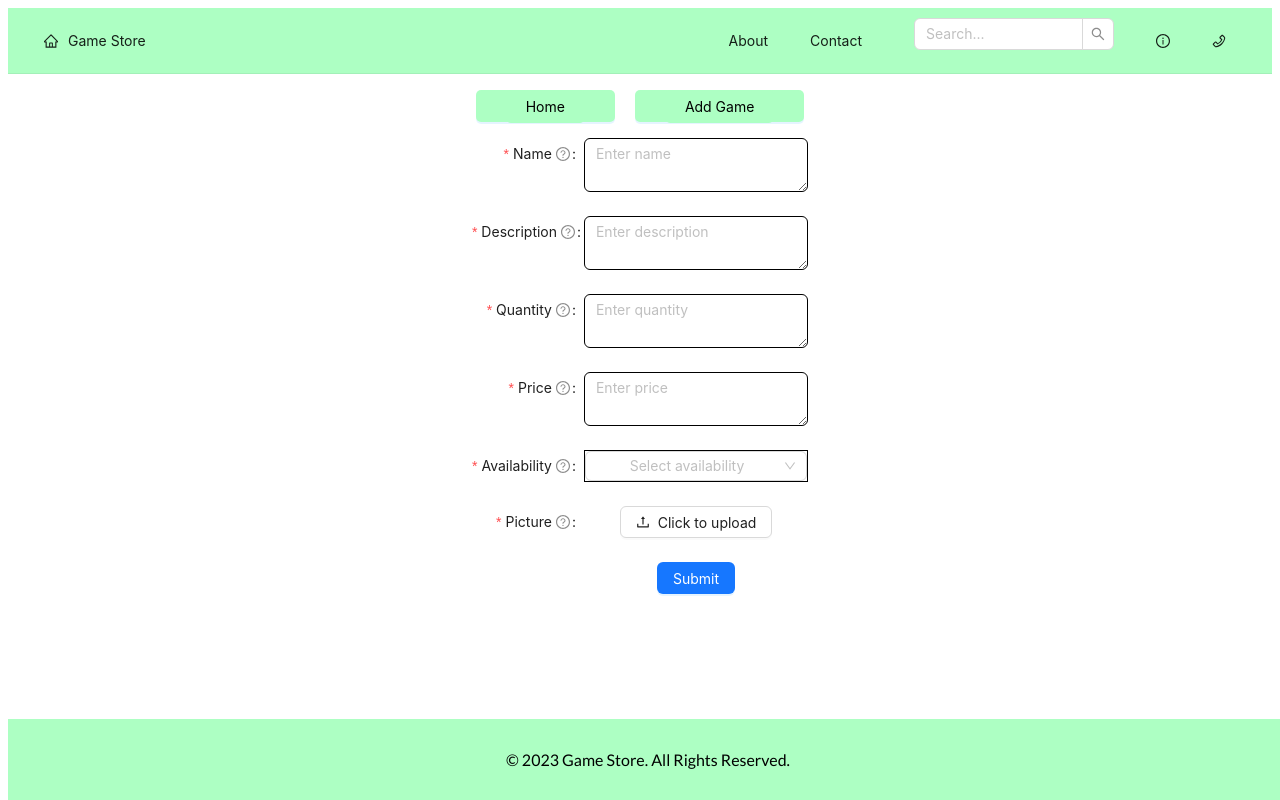
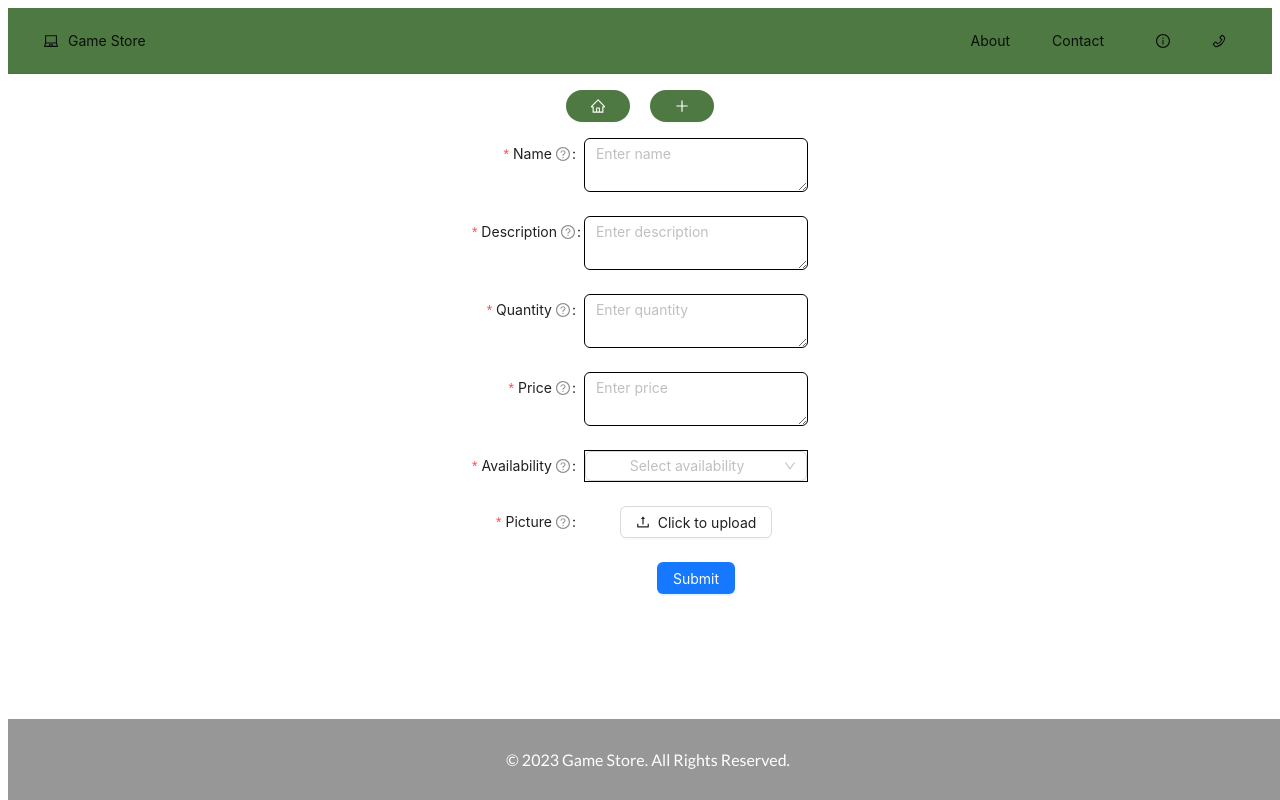
Before and after one commit to IftekharZamanBus/gameStore, a React (Vite) app in the folder Client/: page /add in a window 1280 px wide. Built offline with nearby package versions, Linux system fonts and the light colour scheme.

Commit message:
Finished search bar, made it look cleaner.

```diff
--- a/Client/src/App.jsx
+++ b/Client/src/App.jsx
@@ -1,11 +1,11 @@
-// App.jsx
 import React, { useState } from 'react';
 import { BrowserRouter as Router, Routes, Route, Link } from 'react-router-dom';
 import GameList from './pages/GameList';
 import AddGame from './pages/AddGame';
 import Footer from './components/Footer';
 import Navbar from './components/Navbar';
-import { Button } from 'antd';
+import { HomeOutlined, PlusOutlined } from '@ant-design/icons';
+import { Button, Tooltip } from 'antd';
 
 function App() {
   const [searchTerm, setSearchTerm] = useState('');
@@ -15,36 +15,39 @@ function App() {
   };
 
   const buttonStyle = {
-    background: '#ADFFC3',
-    color: 'black',
+    background: '#4F7942',
+    color: 'white',
     textDecoration: 'none',
-    padding: '8px 20px',
     border: 'none',
-    borderRadius: '5px',
+    borderRadius: '20px',
     margin: '0 10px',
   };
 
   return (
     <Router>
       <div className="App" style={{ textAlign: 'center' }}>
-        <Navbar handleSearch={handleSearch} />
+        <Navbar handleSearch={handleSearch} /> {/* Pass handleSearch function as prop */}
         <nav style={{ marginTop: '10px' }}>
           <ul style={{ display: 'flex', justifyContent: 'center', listStyle: 'none', padding: 0 }}>
+          <Tooltip title="Home">
             <li>
-              <Button type="primary" style={buttonStyle}>
-                <Link to="/" style={{ ...buttonStyle, color: 'black' }}>Home</Link>
+              <Button  style={buttonStyle}>
+                <Link to="/" style={{ ...buttonStyle,}}><HomeOutlined /></Link>
               </Button>
             </li>
+          </Tooltip>
+          <Tooltip title="Add Game">
             <li>
-              <Button type="primary" style={buttonStyle}>
-                <Link to="/add" style={{ ...buttonStyle, color: 'black' }}>Add Game</Link>
+              <Button  style={buttonStyle}>
+                <Link to="/add" style={{ ...buttonStyle,}}><PlusOutlined /></Link>
               </Button>
             </li>
+          </Tooltip>
           </ul>
         </nav>
 
         <Routes>
-          <Route path="/" element={<GameList searchTerm={searchTerm} />} />
+          <Route path="/" element={<GameList searchTerm={searchTerm} />} /> {/* Pass searchTerm as a prop */}
           <Route path="/add" element={<AddGame />} />
         </Routes>
 
--- a/Client/src/components/Footer.jsx
+++ b/Client/src/components/Footer.jsx
@@ -2,8 +2,8 @@ import React from 'react';
 
 function Footer() {
   const footerStyle = {
-    backgroundColor: '#ADFFC3',
-    color: 'black',
+    backgroundColor: '#979797',
+    color: 'white',
     padding: '15px 0',
     position: 'fixed',
     width: '100%',
--- a/Client/src/components/GameCards.jsx
+++ b/Client/src/components/GameCards.jsx
@@ -1,6 +1,7 @@
 import React, { useState, useEffect } from 'react';
 import axios from 'axios';
-import { Card, Input, Button, Image } from 'antd';
+import { Card, Input, Button, Image, Tooltip } from 'antd';
+import { EditOutlined, DeleteOutlined, SearchOutlined } from '@ant-design/icons';
 
 const { Meta } = Card;
 
@@ -73,9 +74,10 @@ function GameCards() {
       <div style={{ display: 'flex', justifyContent: 'center', marginBottom: '20px' }}>
         <Input
           type="text"
-          placeholder="Search..."
+          placeholder="    Search..."
           value={searchTerm}
           onChange={handleInputChange}
+          prefix={<SearchOutlined style={{ color: 'rgba(0, 0, 0, 1)' }} />}
           style={{
             width: '900px',
             height: '50px',
@@ -160,17 +162,32 @@ function GameCards() {
               <p>Availability: {String(game.isActive).toLowerCase() === 'true' ? 'In Stock' : 'Out of Stock'}</p>
               <div style={{ display: 'flex', justifyContent: 'space-around' }}>
                 {editedGames[game.id].isEditing ? (
-                  <Button className="btn btn-primary" onClick={() => saveChanges(game.id)}>
-                    Save
+                  <Tooltip title="Save changes">
+                    <Button
+                      style={{ backgroundColor: 'blue', color: 'white' }}
+                      onClick={() => saveChanges(game.id)}
+                    >
+                      Save
+                    </Button>
+                  </Tooltip>
+                ) : (
+                  <Tooltip title="Edit game">
+                    <Button
+                      style={{ backgroundColor: 'white', color: 'black' }}
+                      onClick={() => toggleEditMode(game.id)}
+                    >
+                      {<EditOutlined />}
+                    </Button>
+                  </Tooltip>
+                )}
+                <Tooltip title="Delete game">
+                  <Button
+                    style={{ backgroundColor: '#3655b3', color: 'white' }}
+                    onClick={() => deleteGame(game.id)}
+                  >
+                    {<DeleteOutlined />}
                   </Button>
-                ) : (
-                  <Button className="btn btn-primary" onClick={() => toggleEditMode(game.id)}>
-                    Edit
-                  </Button>
-                )}
-                <Button className="btn btn-danger" onClick={() => deleteGame(game.id)}>
-                  Delete
-                </Button>
+                </Tooltip>
               </div>
             </Card>
           ))}
--- a/Client/src/components/Navbar.jsx
+++ b/Client/src/components/Navbar.jsx
@@ -1,36 +1,15 @@
-import React, { useState } from 'react';
-import { Menu, Input } from 'antd';
-import { HomeOutlined, InfoCircleOutlined, PhoneOutlined } from '@ant-design/icons';
+import React from 'react';
+import { Menu } from 'antd';
+import { InfoCircleOutlined, PhoneOutlined,LaptopOutlined } from '@ant-design/icons';
 
-const { Search } = Input;
-
-const Navbar = ({ handleSearch }) => {
-  const [searchTerm, setSearchTerm] = useState('');
-
-  const onSearch = (value) => {
-    setSearchTerm(value.toLowerCase());
-    handleSearch(value.toLowerCase());
-  };
-
+const Navbar = () => {
   return (
-    <Menu
-      mode="horizontal"
-      style={{
-        display: 'flex',
-        justifyContent: 'space-between',
-        alignItems: 'center',
-        backgroundColor: '#ADFFC3',
-        padding: '10px 20px',
-      }}
-    >
-      <Menu.Item key="home" icon={<HomeOutlined />} style={{ marginRight: 'auto' }}>
+    <Menu mode="horizontal" style={{ display: 'flex', justifyContent: 'space-between', alignItems: 'center', backgroundColor: '#4F7942', padding: '10px 20px', color: 'white' }}>
+      <Menu.Item key="home" icon={<LaptopOutlined />} style={{ marginRight: 'auto' }}>
         Game Store
       </Menu.Item>
       <Menu.Item key="about" style={{ marginRight: '10px' }}>About</Menu.Item>
       <Menu.Item key="contact" style={{ marginRight: '20px' }}>Contact</Menu.Item>
-      <Menu.Item key="search" style={{ marginRight: '10px' }}>
-        <Search placeholder="Search..." style={{ width: 200 }} onSearch={onSearch} />
-      </Menu.Item>
       <Menu.Item key="info" icon={<InfoCircleOutlined />} />
       <Menu.Item key="phone" icon={<PhoneOutlined />} />
     </Menu>
```
Also changed, not shown: 4 other files (tests, documents, lock files or other folders).
